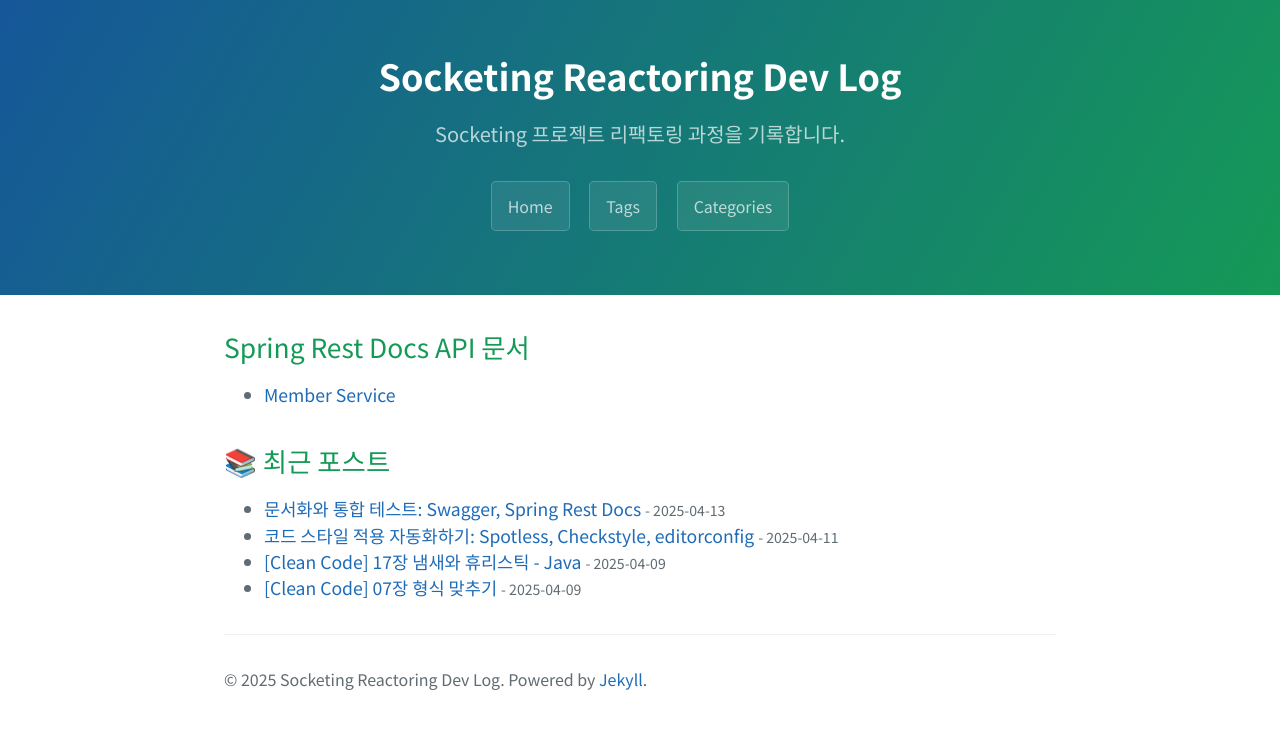
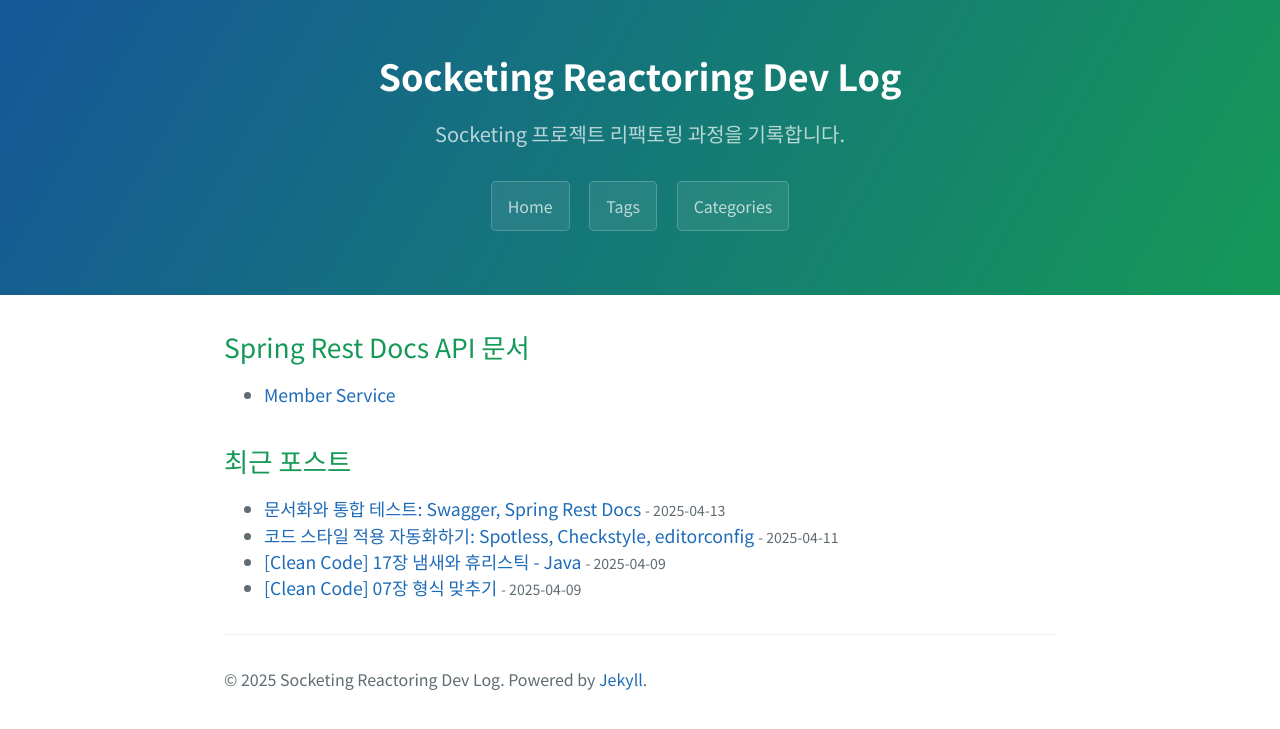
Before and after one commit to socketing-refactoring/socketing-refactoring.github.io, a Jekyll site: the page built from index.md, in a window 1280 px wide. Shown: the top 729 px of the page. Built offline with Jekyll 4.4.1, drawn with Linux system fonts in a browser that asks for light colours.

```diff
--- a/index.md
+++ b/index.md
@@ -11,7 +11,7 @@ title: home
   </li>
 </ul>
 
-<h2>📚 최근 포스트</h2>
+<h2>최근 포스트</h2>
 
 <ul>
   {% for post in site.posts %}
```
